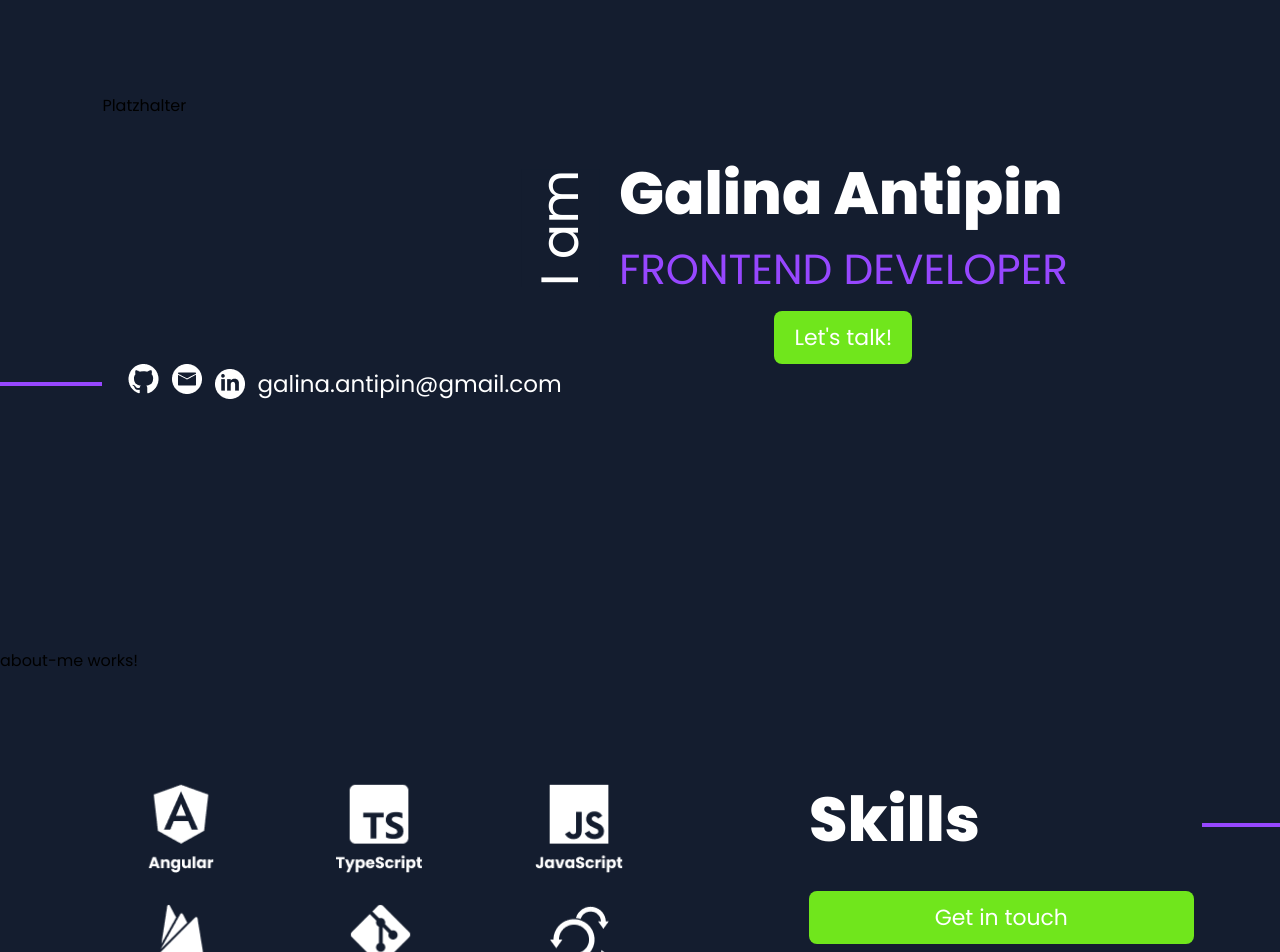
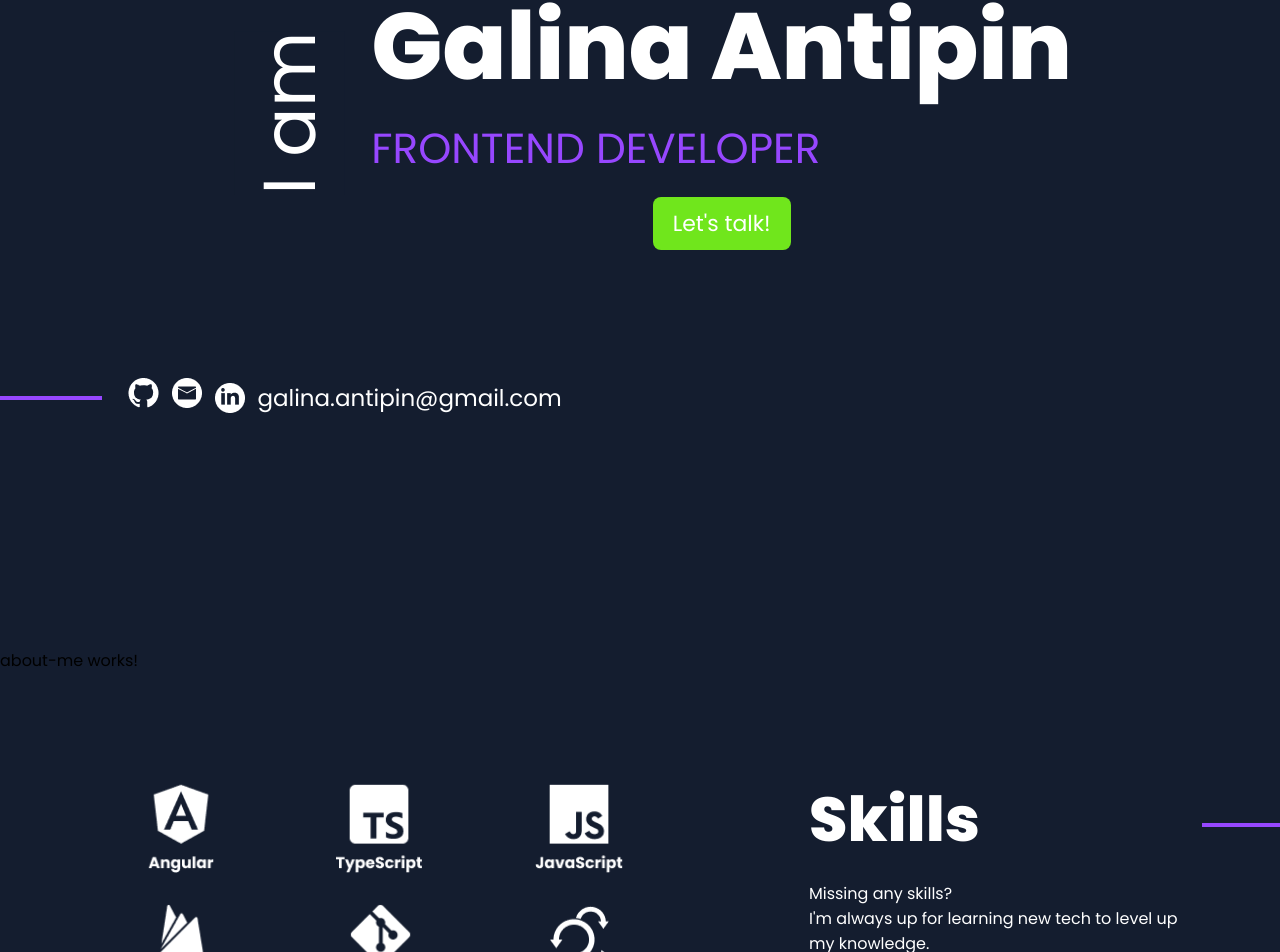
Before and after one commit to galina-antipin/Angular-My-Portfolio, an Angular app: page / in a window 1280 px wide. Shown: the part 252-1204 px from the top of the page. Built offline with nearby package versions, Linux system fonts and the light colour scheme.

Commit message:
text in skills section

```diff
--- a/src/app/main-content/hero/hero.component.html
+++ b/src/app/main-content/hero/hero.component.html
@@ -1,7 +1,5 @@
 <section>
     <div class="hero-wrapper">
-        <div class="left-content">Platzhalter</div>
-        <div class="right-content-wrapper">
         <div class="middle-content">
             <span>I am</span>
         </div>
@@ -10,7 +8,6 @@
                 <div class="name-style"><span>Galina Antipin</span></div>
                 <span class="front-end">FRONTEND DEVELOPER</span>
                 <a href="#contact"><button>Let's talk!</button></a>
-                </div>
             </div>
         </div>
     </div>
--- a/src/app/main-content/hero/hero.component.scss
+++ b/src/app/main-content/hero/hero.component.scss
@@ -5,19 +5,20 @@ section {
     scroll-margin-top: 120px;
     display: flex;
     flex-direction: column;
-    justify-content: center;
     height: 100vh;
+
 }
 
 .hero-wrapper {
+    background-position: 50%;
     display: flex;
+    justify-content: center;
+    align-items: center;
     margin-left: 8%;
     margin-right: 8%;
     width: 84%;
-}
-
-.left-content {
-    width: 400px;
+    margin-bottom: 10%;
+    margin-top: 10%;
 }
 
 .right-content-wrapper {
@@ -28,27 +29,22 @@ section {
     display: flex;
     flex-direction: column;
     align-items: center;
-    margin-top: 10%;
-    flex: 1;
+    width: auto;
 }
 
 .middle-content {
     display: flex;
-    justify-content: center;
-    align-items: center;
-
-    text-align: center;
-    font-size: clamp(2.6rem, .6343430034rem + 3.3105802048vw, 3.8125rem);
+    font-size: clamp(4.6rem, .6343430034rem + 3.3105802048vw, 3.8125rem);
 
     span {
         transform: rotate(-90deg);
         color: white;
-        white-space: nowrap;
+        display: inline-block;
     }
 }
 
 .name-style {
-    font-size: clamp(2.875rem, .4432593857rem + 4.0955631399vw, 4.375rem);
+    font-size: clamp(5.875rem, .4432593857rem + 4.0955631399vw, 4.375rem);
     font-weight: 700;
     color: white;
     width: 100%;
@@ -60,6 +56,7 @@ section {
     color: #9747FF;
     width: 100%;
     white-space: nowrap;
+    margin-bottom: 1%;
 }
 
 .text-content {
--- a/src/app/main-content/skills/skills.component.html
+++ b/src/app/main-content/skills/skills.component.html
@@ -12,9 +12,11 @@
             <img src="./../../../assets/img/restapi-icon.png" alt="RestApi Icon">
             <img class="svg-icon" src="./../../../assets/img/study-icon.svg" alt="Study Icon">
         </div>
-        <div data-aos=”fade-right” class="right-content" >
+        <div data-aos=”fade-right” class="right-content">
             <div class="my-skills-content">
                 <h1>Skills</h1>
+                <p>Missing any skills? <br>
+                    I'm always up for learning new tech to level up my knowledge. </p>
                 <button>Get in touch</button>
             </div>
 
--- a/src/app/main-content/skills/skills.component.scss
+++ b/src/app/main-content/skills/skills.component.scss
@@ -56,3 +56,7 @@ section {
     width: 100%;
     margin-right: 2%;
 }
+
+p {
+    color: white;
+}
--- a/src/app/shared/components/header/header.component.html
+++ b/src/app/shared/components/header/header.component.html
@@ -7,7 +7,6 @@
             <a href="#about-me">About me</a>
             <a href="#skills">Skills</a>
             <a href="#portfolio">Portfolio</a>
-            <a href="#contact">Contact</a>
             <div class="clr-form-control">
                 <div class="clr-control-container">
                     <div class="clr-toggle-wrapper">
```
Also changed, not shown: src/assets/img/purple-shadow.png (added). Lines whose indentation alone changed are shown as unchanged.
